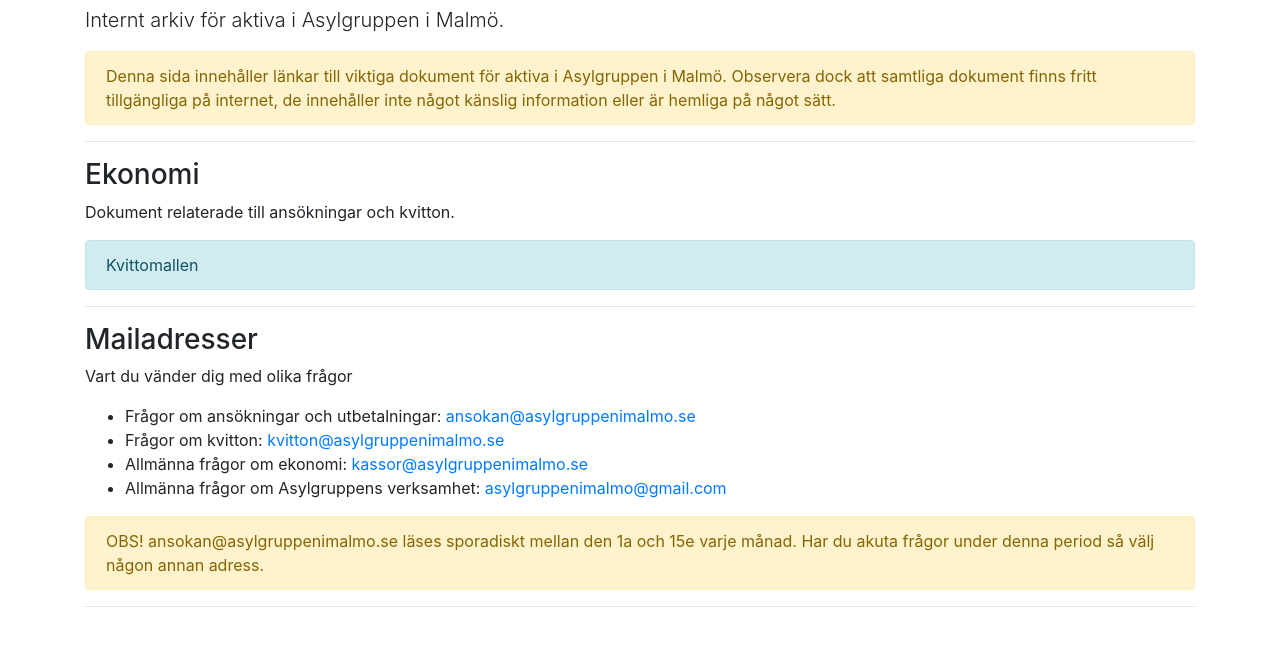
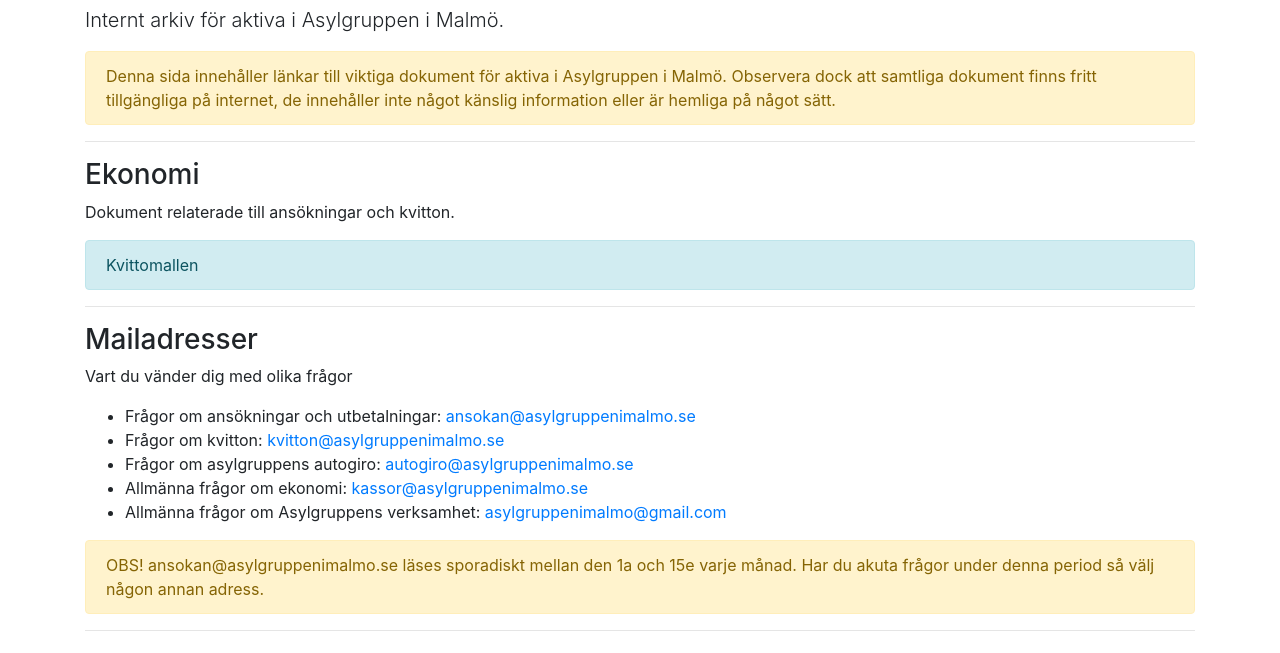
Before and after one commit to asylgrp/internt.asylgruppenimalmo.se, a plain HTML site: page index.html in a window 1280 px wide. Shown: the part 83-736 px from the top of the page. Drawn offline with Linux system fonts and the light colour scheme.

Commit message:
Add autogiro mail address

```diff
--- a/index.html
+++ b/index.html
@@ -59,6 +59,10 @@
           <a href="mailto:kvitton@asylgruppenimalmo.se">kvitton@asylgruppenimalmo.se</a>
         </li>
         <li>
+          Frågor om asylgruppens autogiro:
+          <a href="mailto:autogiro@asylgruppenimalmo.se">autogiro@asylgruppenimalmo.se</a>
+        </li>
+        <li>
           Allmänna frågor om ekonomi:
           <a href="mailto:kassor@asylgruppenimalmo.se">kassor@asylgruppenimalmo.se</a>
         </li>
```
